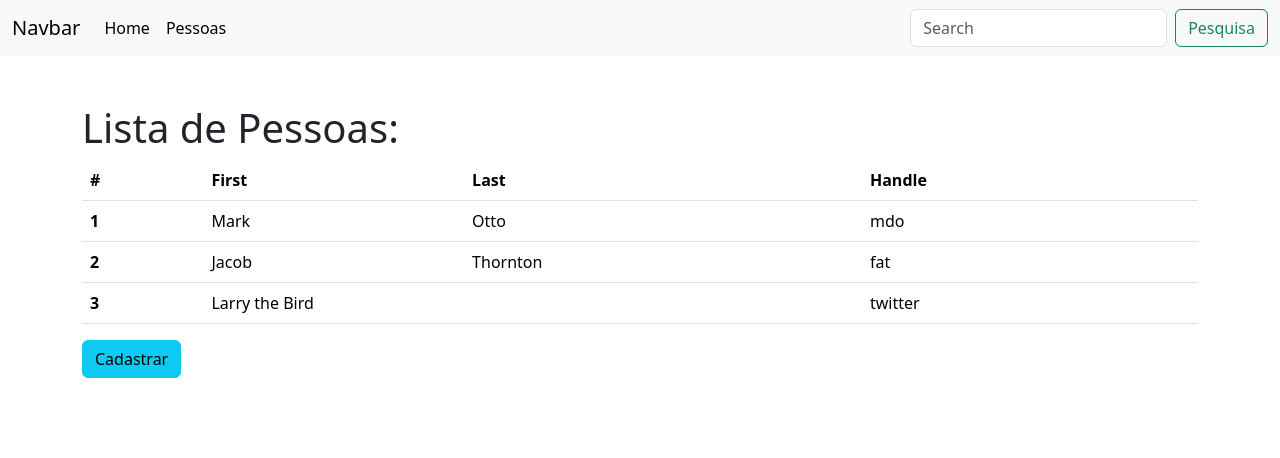
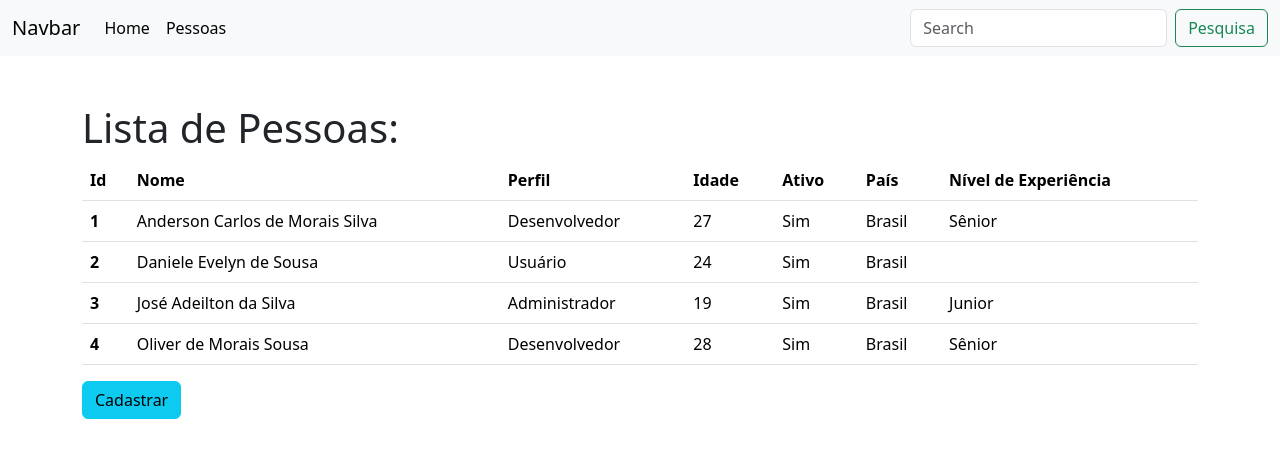
Before and after one commit to andersoncaarlos/app-pessoas, an Angular app: page /profiles in a window 1280 px wide. Shown: the top 458 px of the page. Built offline with nearby package versions, Linux system fonts and the light colour scheme; data requests are answered from the project's data file.

Commit message:
atualizações profiles

```diff
--- a/src/app/_components/pages/profile/profile-list/profile-list.component.html
+++ b/src/app/_components/pages/profile/profile-list/profile-list.component.html
@@ -4,31 +4,26 @@
     <table class="table">
         <thead>
         <tr>
-            <th scope="col">#</th>
-            <th scope="col">First</th>
-            <th scope="col">Last</th>
-            <th scope="col">Handle</th>
+            <th scope="col">Id</th>
+            <th scope="col">Nome</th>
+            <th scope="col">Perfil</th>
+            <th scope="col">Idade</th>
+            <th scope="col">Ativo</th>
+            <th scope="col">País</th>
+            <th scope="col">Nível de Experiência</th>
         </tr>
         </thead>
         <tbody>
-        <tr>
-            <th scope="row">1</th>
-            <td>Mark</td>
-            <td>Otto</td>
-            <td>mdo</td>
-        </tr>
-        <tr>
-            <th scope="row">2</th>
-            <td>Jacob</td>
-            <td>Thornton</td>
-            <td>fat</td>
-        </tr>
-        <tr>
-            <th scope="row">3</th>
-            <td colspan="2">Larry the Bird</td>
-            <td>twitter</td>
+        <tr *ngFor="let profile of profiles">
+            <th scope="row">{{ profile.id }}</th>
+            <td>{{ profile.nome }}</td>
+            <td>{{ profile.perfil }}</td>
+            <td>{{ profile.idade }}</td>
+            <td>{{ profile.ativo ? 'Sim' : 'Não' }}</td>
+            <td>{{ profile.pais }}</td>
+            <td>{{ profile.nivelExperiencia }}</td>
         </tr>
         </tbody>
     </table>
-    <button type="button" class="btn btn-info">Cadastrar</button>
+    <a type="button" class="btn btn-info" routerLink="/profile/create">Cadastrar</a>
 </div>
--- a/src/app/_components/pages/profile/profile-list/profile-list.component.ts
+++ b/src/app/_components/pages/profile/profile-list/profile-list.component.ts
@@ -1,4 +1,5 @@
-import { Component } from '@angular/core';
+import { Component, OnInit } from '@angular/core';
+import { Pessoa } from 'src/app/interfaces/pessoa';
 import { ProfileService } from 'src/app/services/profile.service';
 
 @Component({
@@ -6,12 +7,14 @@ import { ProfileService } from 'src/app/services/profile.service';
   templateUrl: './profile-list.component.html',
   styleUrls: ['./profile-list.component.css']
 })
-export class ProfileListComponent {
+export class ProfileListComponent implements OnInit {
+
   constructor(private profileService: ProfileService) {}
+  profiles: Pessoa[] = [];
 
   ngOnInit() {
-    this.profileService.buscarTodos().subscribe(result => {
-      console.log(result)
+    this.profileService.buscarTodos().subscribe((result: Pessoa[]) => {
+      this.profiles = result;
     });
   }
 
--- a/src/app/app-routing.module.ts
+++ b/src/app/app-routing.module.ts
@@ -2,10 +2,12 @@ import { NgModule } from '@angular/core';
 import { RouterModule, Routes } from '@angular/router';
 import { HomeComponent } from './_components/pages/home/home.component';
 import { ProfileListComponent } from './_components/pages/profile/profile-list/profile-list.component';
+import { ProfileCreateUpdateComponent } from './_components/pages/profile/profile-create-update/profile-create-update.component';
 
 const routes: Routes = [
     {path: "home", component: HomeComponent},
-    {path: "profiles", component: ProfileListComponent}
+    {path: "profiles", component: ProfileListComponent},
+    {path: "profile/create", component: ProfileCreateUpdateComponent}
 ];
 
 @NgModule({
--- a/src/app/interfaces/pessoa.ts
+++ b/src/app/interfaces/pessoa.ts
@@ -1,4 +1,5 @@
 export interface Pessoa {
+    id: number;
     nome: string;
     perfil: string;
     idade: number;
--- a/src/app/services/profile.service.ts
+++ b/src/app/services/profile.service.ts
@@ -1,5 +1,7 @@
 import { HttpClient } from '@angular/common/http';
 import { Injectable } from '@angular/core';
+import { Observable } from 'rxjs';
+import { Pessoa } from 'src/app/interfaces/pessoa'
 
 @Injectable({
   providedIn: 'root'
@@ -9,7 +11,7 @@ export class ProfileService {
   api = 'http://localhost:3000/profiles';
   constructor(private http: HttpClient) { }
 
-  buscarTodos() {
-    return this.http.get(this.api)
+  buscarTodos(): Observable<Pessoa[]> {
+    return this.http.get<Pessoa[]>(this.api)
   }
 }
--- a/src/db.json
+++ b/src/db.json
@@ -1,40 +1,44 @@
 {
     "profiles": [
         {
+            "id" : 1,
             "nome" : "Anderson Carlos de Morais Silva",
             "perfil" : "Desenvolvedor",
             "idade" : 27,
             "email" : "anderson@gmail.com",
             "ativo" : true,
             "pais" : "Brasil",
-            "nivelExperiencia" : "Junior"
+            "nivelExperiencia" : "Sênior"
         },
         {
-            "nome" : "Anderson Carlos de Morais Silva",
-            "perfil" : "Desenvolvedor",
-            "idade" : 27,
-            "email" : "anderson@gmail.com",
+            "id" : 2,
+            "nome" : "Daniele Evelyn de Sousa",
+            "perfil" : "Usuário",
+            "idade" : 24,
+            "email" : "daniele@gmail.com",
+            "ativo" : true,
+            "pais" : "Brasil",
+            "nivelExperiencia" : ""
+        },
+        {
+            "id" : 3,
+            "nome" : "José Adeilton da Silva",
+            "perfil" : "Administrador",
+            "idade" : 19,
+            "email" : "jose@gmail.com",
             "ativo" : true,
             "pais" : "Brasil",
             "nivelExperiencia" : "Junior"
         },
         {
-            "nome" : "Anderson Carlos de Morais Silva",
+            "id" : 4,
+            "nome" : "Oliver de Morais Sousa",
             "perfil" : "Desenvolvedor",
-            "idade" : 27,
-            "email" : "anderson@gmail.com",
+            "idade" : 28,
+            "email" : "oliver@gmail.com",
             "ativo" : true,
             "pais" : "Brasil",
-            "nivelExperiencia" : "Junior"
-        },
-        {
-            "nome" : "Anderson Carlos de Morais Silva",
-            "perfil" : "Desenvolvedor",
-            "idade" : 27,
-            "email" : "anderson@gmail.com",
-            "ativo" : true,
-            "pais" : "Brasil",
-            "nivelExperiencia" : "Junior"
+            "nivelExperiencia" : "Sênior"
         }
     ]
 }
```
